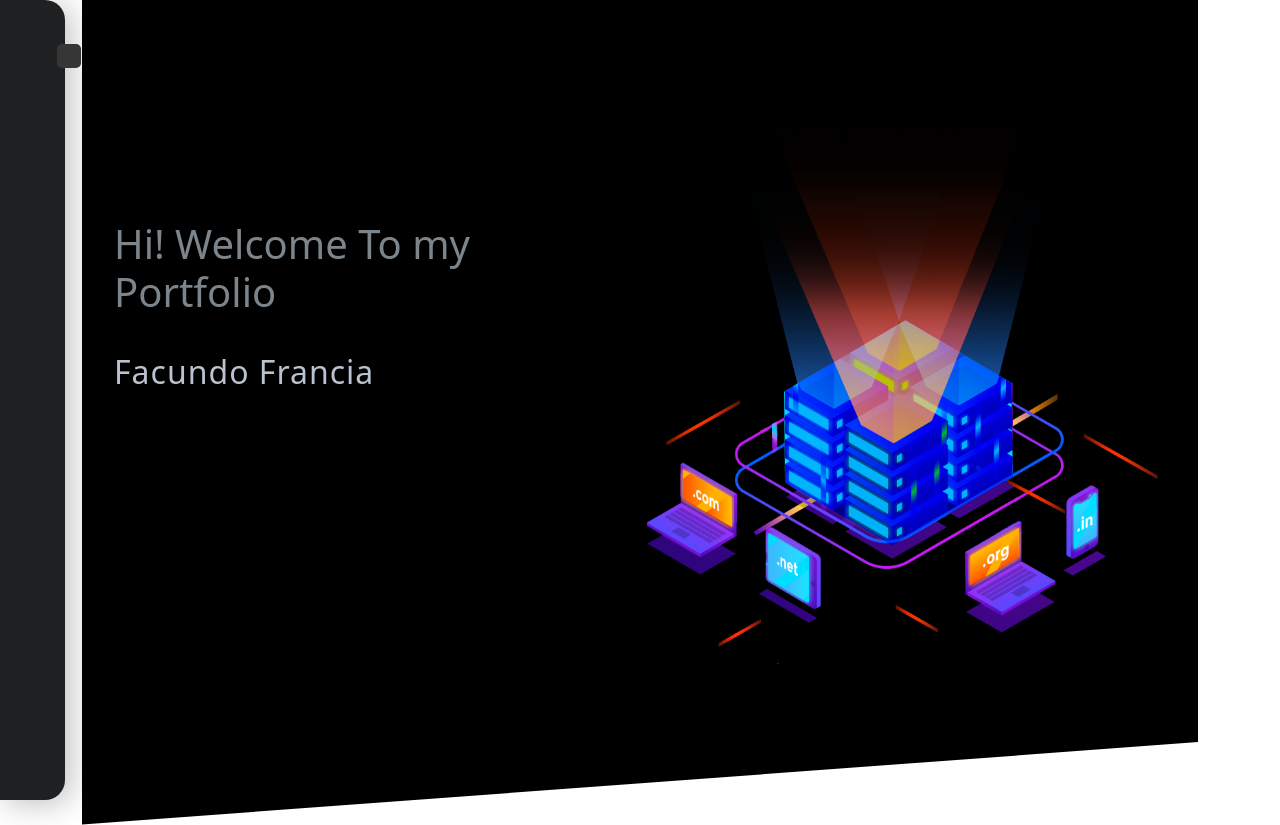
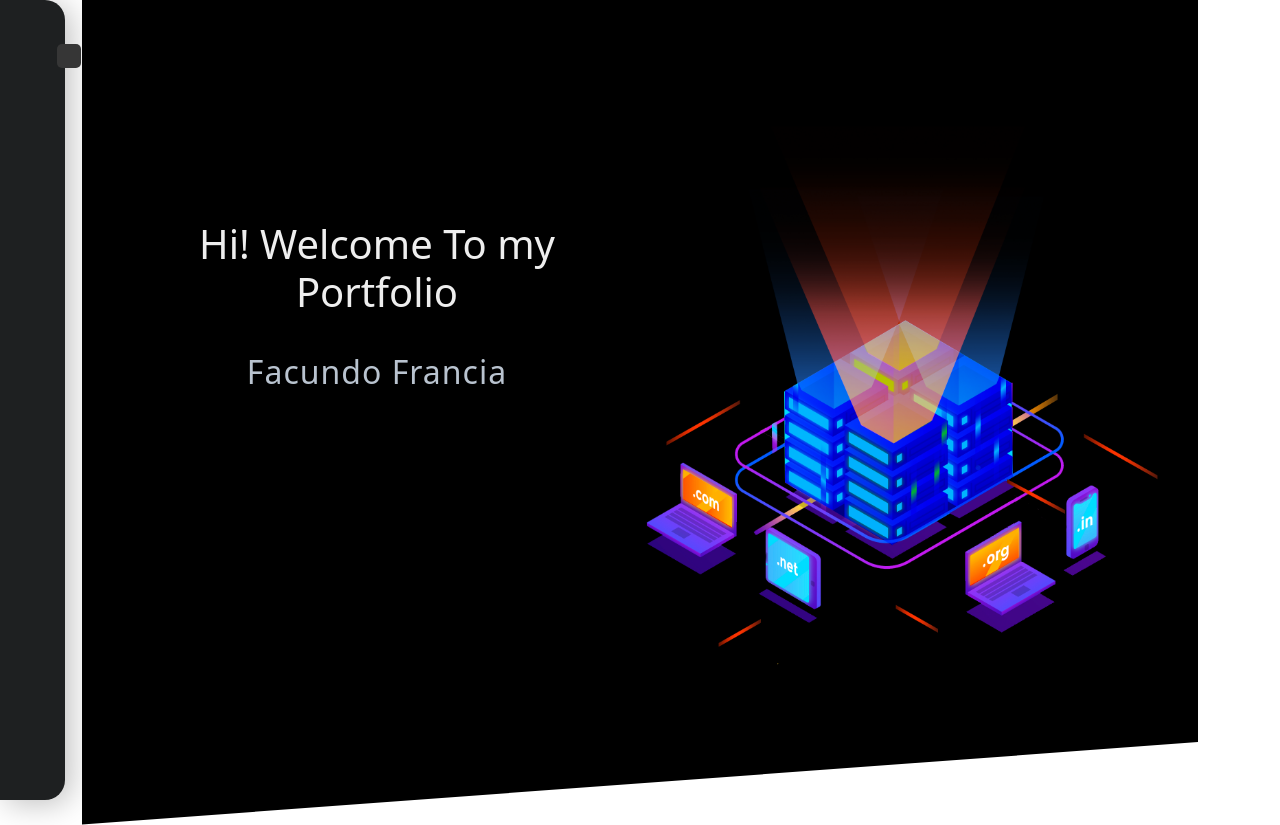
Before and after one commit to MushinShin/Portfolio, a React (Create React App) app: page / in a window 1280 px wide. Built offline with nearby package versions, Linux system fonts and the light colour scheme; some icons are missing.

Commit message:
styles changes

```diff
--- a/src/components/hero.jsx
+++ b/src/components/hero.jsx
@@ -5,7 +5,7 @@ import "../styles/heroStyles.css";
 const Hero = () => {
   return (
     <section className="block block--dark block--skewed-left">
-      <div className="grid grid--1x2">
+      <div className="container_hero grid grid--1x2">
         <header className="block__header hero__content">
           <h1 className="block__heading">Hi! Welcome To my Portfolio</h1>
           <p className="hero__tagline">Facundo Francia</p>
--- a/src/styles/heroStyles.css
+++ b/src/styles/heroStyles.css
@@ -5,7 +5,7 @@
 
 .block--dark {
   background: #000;
-  color: #7b858b;
+  color: #eeeeee;
 }
 
 .block--skewed-left {
@@ -18,8 +18,8 @@
   margin-bottom: 4rem;
 }
 
-.container {
-  /* margin: 0 auto; */
+.container_hero {
+  margin: 0 auto;
 }
 
 .grid {
@@ -38,7 +38,6 @@
   }
 
   .hero__content {
-    text-align: left;
     align-self: center;
   }
 }
```
